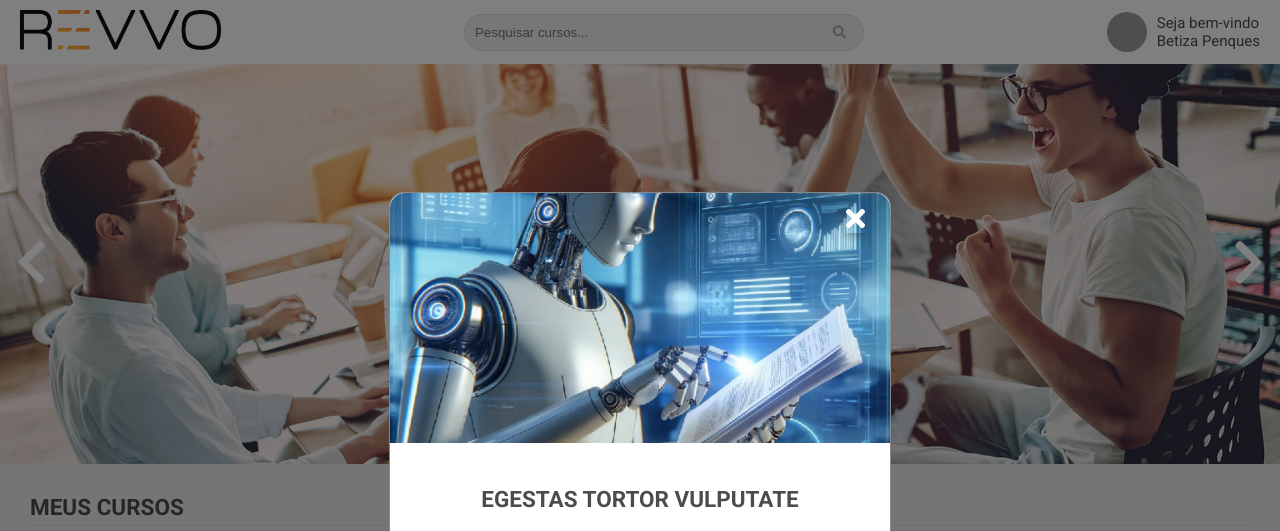
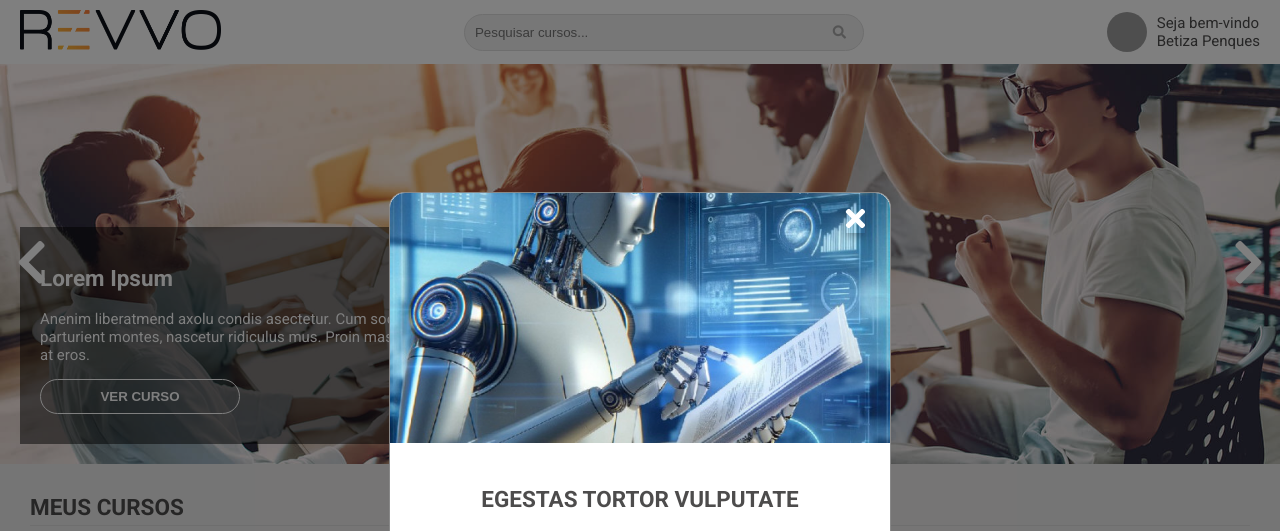
Before and after one commit to BePenques/desafio_revvo, a PHP site: page / in a window 1280 px wide. Shown: the top 531 px of the page. Run offline with PHP 8.4, Linux system fonts and the light colour scheme; style sheets or scripts are compiled from the project's sources; grey boxes are pictures that could not be loaded.

Commit message:
add slide content

```diff
--- a/assets/css/styles.css
+++ b/assets/css/styles.css
@@ -120,6 +120,38 @@ body {
   background-color: #ddd;
 }
 
+.slide-content {
+  position: absolute;
+  bottom: 20px;
+  left: 20px;
+  background: rgba(0, 0, 0, 0.5);
+  color: #fff;
+  padding: 20px;
+  max-width: 50%;
+}
+
+.slide-content button {
+  text-align: center;
+  width: 200px;
+  height: 35px;
+  background: transparent;
+  border: 1px solid #fff;
+  color: #fff;
+  text-decoration: none;
+  border-radius: 20px;
+  font-weight: 700;
+  margin-bottom: 10px;
+  cursor: pointer;
+}
+
+.slide-content button:hover {
+  text-align: center;
+  width: 200px;
+  height: 35px;
+  background: #fff;
+  color: #333;
+}
+
 .slide img {
   width: 100%;
   height: 100%;
--- a/sass/styles.scss
+++ b/sass/styles.scss
@@ -114,6 +114,38 @@ body {
     width: 100%;
     height: 400px;
     background-color: #ddd;
+}
+
+.slide-content {
+    position: absolute;
+    bottom: 20px;
+    left: 20px;
+    background: rgba(0, 0, 0, 0.5);
+    color: #fff;
+    padding: 20px;
+    max-width: 50%;
+}
+
+.slide-content button{
+    text-align: center;
+    width: 200px;
+    height: 35px;
+    background: transparent;
+    border: 1px solid #fff;
+    color: #fff;
+    text-decoration: none;
+    border-radius: 20px;
+    font-weight: 700;
+    margin-bottom: 10px;
+    cursor: pointer;
+}
+.slide-content button:hover{
+    text-align: center;
+    width: 200px;
+    height: 35px;
+    background: #fff;
+    color:#333
+
 }
 
 .slide img {
--- a/templates/home.php
+++ b/templates/home.php
@@ -21,10 +21,20 @@
         <section class="slideshow-container">
             <div class="slide fade">
                 <img src="/assets/images/slide.jpg" alt="Slide 1" style="width:100%">
+                <div class="slide-content">
+                    <h2>Lorem Ipsum</h2>
+                    <p>Anenim liberatmend axolu condis asectetur. Cum soceis natoque penatibus et magnis dis parturient montes, nascetur ridiculus mus. Proin massa est, porta ac consectetur ac, vestibulum at eros.</p>
+                    <button href="#" class="btn">VER CURSO</button>
+                </div>
             </div>
 
             <div class="slide fade">
                 <img src="/assets/images/slide-2.jpg" alt="Slide 2" style="width:100%">
+                <div class="slide-content">
+                    <h2>Lorem Ipsum</h2>
+                    <p>Anenim liberatmend axolu condis asectetur. Cum soceis natoque penatibus et magnis dis parturient montes, nascetur ridiculus mus. Proin massa est, porta ac consectetur ac, vestibulum at eros.</p>
+                    <button href="#" class="btn">VER CURSO</button>
+                </div>
             </div>
 
             <a class="prev" onclick="changeSlide(-1)"> <i class="fas fa-chevron-left"></i></a>
```
